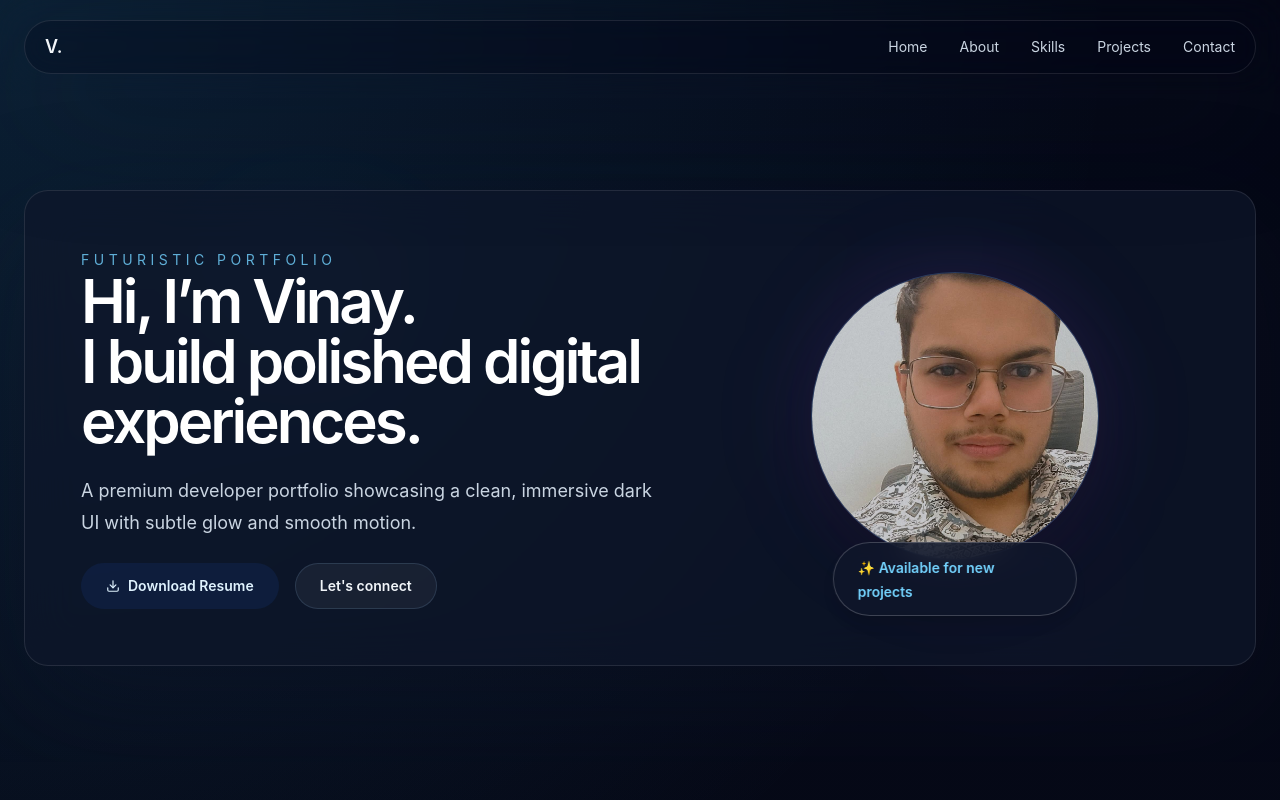
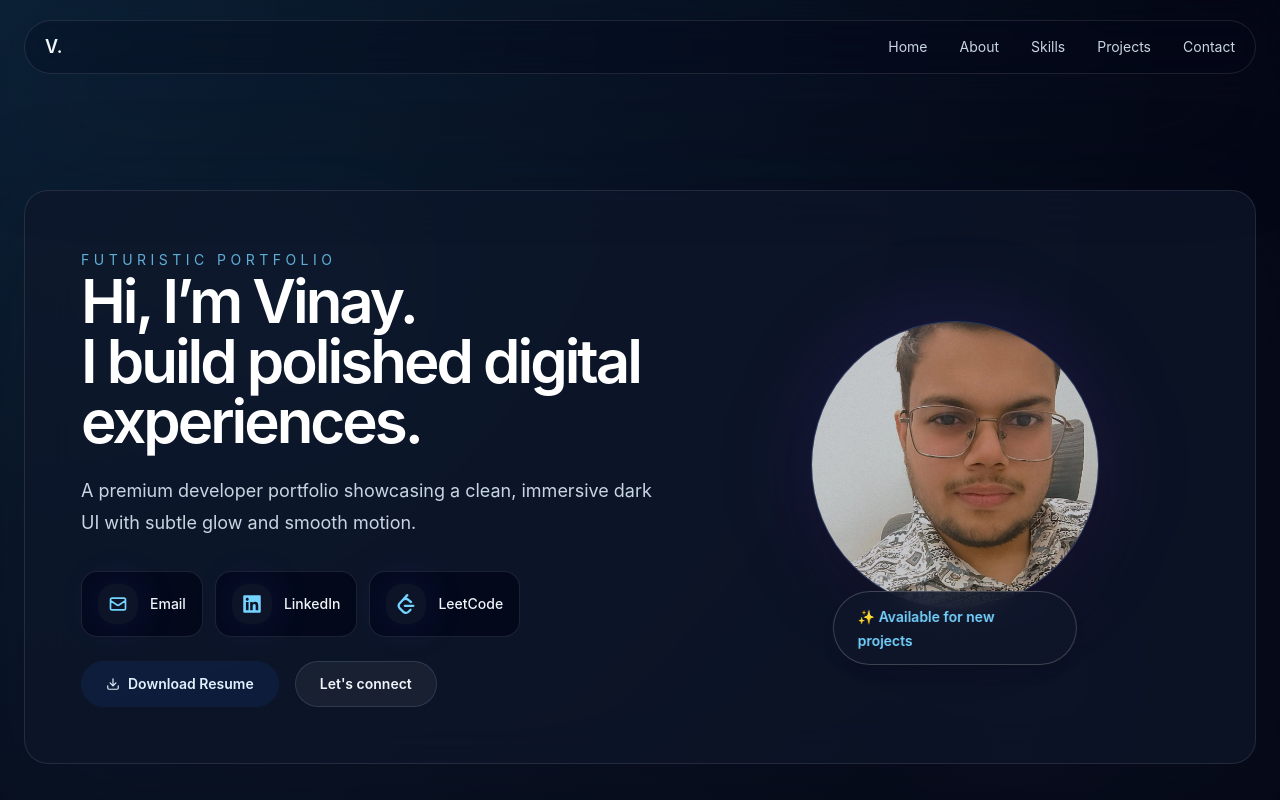
Before and after one commit to VinayGoel000/vinay-portfolio, a React (Vite) app: page / in a window 1280 px wide. Shown: the top 800 px of the page. Built offline with nearby package versions, Linux system fonts and the light colour scheme.

Commit message:
Added professional contact and social sections

```diff
--- a/src/sections/Contact.jsx
+++ b/src/sections/Contact.jsx
@@ -1,11 +1,29 @@
 import { motion } from 'framer-motion'
 import { FiSend } from 'react-icons/fi'
+import { FaLinkedin } from 'react-icons/fa'
+import { HiOutlineMail } from 'react-icons/hi'
+import { SiLeetcode } from 'react-icons/si'
 import SectionHeading from '../components/SectionHeading.jsx'
 
-const socials = [
-  { label: 'GitHub', href: 'https://github.com' },
-  { label: 'LinkedIn', href: 'https://linkedin.com' },
-  { label: 'Twitter', href: 'https://twitter.com' },
+const contactItems = [
+  {
+    label: 'Email',
+    href: 'mailto:work.vinaygoel@gmail.com',
+    detail: 'work.vinaygoel@gmail.com',
+    icon: HiOutlineMail,
+  },
+  {
+    label: 'LinkedIn',
+    href: 'https://linkedin.com/in/vinay-goel-691960278',
+    detail: 'linkedin.com/in/vinay-goel-691960278',
+    icon: FaLinkedin,
+  },
+  {
+    label: 'LeetCode',
+    href: 'https://leetcode.com/u/FvfnNjdyCP/',
+    detail: 'leetcode.com/u/FvfnNjdyCP',
+    icon: SiLeetcode,
+  },
 ]
 
 export default function Contact() {
@@ -14,7 +32,7 @@ export default function Contact() {
       <div className="mx-auto max-w-7xl">
         <SectionHeading title="Contact" subtitle="Send a message or connect on social media." />
 
-        <div className="grid gap-8 lg:grid-cols-[1.05fr_0.95fr]">
+        <div className="grid gap-8 lg:grid-cols-[0.95fr_1.05fr]">
           <motion.div
             initial={{ opacity: 0, x: -20 }}
             whileInView={{ opacity: 1, x: 0 }}
@@ -22,22 +40,37 @@ export default function Contact() {
             transition={{ duration: 0.7 }}
             className="glass-card p-8"
           >
-            <h3 className="text-2xl font-semibold text-white">Let’s build something premium.</h3>
-            <p className="mt-4 text-slate-300">
-              Share your idea or project brief and I’ll respond with a clean, modern solution aligned with your brand.
+            <span className="text-sm uppercase tracking-[0.3em] text-sky-300/80">Premium contact card</span>
+            <h3 className="mt-4 text-3xl font-semibold text-white">Connect with me directly.</h3>
+            <p className="mt-4 max-w-xl text-slate-300">
+              Choose the channel that fits your project. I’m available for technical collaborations, product builds, and consulting with a premium developer experience.
             </p>
-            <div className="mt-8 space-y-3">
-              {socials.map((item) => (
-                <a
-                  key={item.label}
-                  href={item.href}
-                  target="_blank"
-                  rel="noreferrer"
-                  className="block rounded-3xl border border-white/10 bg-slate-900/80 px-5 py-4 text-base text-slate-100 transition hover:border-sky-400/40 hover:text-sky-200"
-                >
-                  {item.label}
-                </a>
-              ))}
+
+            <div className="mt-8 grid gap-4">
+              {contactItems.map((item) => {
+                const Icon = item.icon
+                return (
+                  <motion.a
+                    key={item.label}
+                    href={item.href}
+                    target="_blank"
+                    rel="noopener noreferrer"
+                    whileHover={{ scale: 1.01, y: -1 }}
+                    className="group flex items-center justify-between rounded-[1.75rem] border border-white/10 bg-slate-950/80 px-5 py-5 text-left transition hover:border-sky-400/40 hover:bg-slate-900/95 hover:text-sky-200"
+                  >
+                    <span className="flex items-center gap-4">
+                      <span className="flex h-12 w-12 items-center justify-center rounded-3xl bg-slate-900/90 text-sky-300 shadow-glow">
+                        <Icon className="h-6 w-6" />
+                      </span>
+                      <span>
+                        <span className="block text-base font-semibold text-white">{item.label}</span>
+                        <span className="block text-sm text-slate-400 break-all">{item.detail}</span>
+                      </span>
+                    </span>
+                    <span className="text-sky-300/90 text-sm">Open</span>
+                  </motion.a>
+                )
+              })}
             </div>
           </motion.div>
 
--- a/src/sections/Footer.jsx
+++ b/src/sections/Footer.jsx
@@ -1,4 +1,25 @@
 import { motion } from 'framer-motion'
+import { FaLinkedin } from 'react-icons/fa'
+import { HiOutlineMail } from 'react-icons/hi'
+import { SiLeetcode } from 'react-icons/si'
+
+const footerLinks = [
+  {
+    name: 'Email',
+    href: 'mailto:work.vinaygoel@gmail.com',
+    icon: HiOutlineMail,
+  },
+  {
+    name: 'LinkedIn',
+    href: 'https://linkedin.com/in/vinay-goel-691960278',
+    icon: FaLinkedin,
+  },
+  {
+    name: 'LeetCode',
+    href: 'https://leetcode.com/u/FvfnNjdyCP/',
+    icon: SiLeetcode,
+  },
+]
 
 export default function Footer() {
   return (
@@ -11,7 +32,24 @@ export default function Footer() {
     >
       <div className="mx-auto flex max-w-7xl flex-col items-center justify-between gap-4 text-sm text-slate-400 sm:flex-row">
         <span>© 2026 Vinay — Crafted for premium digital presence.</span>
-        <span className="text-slate-500">Built with React, Tailwind CSS, and Framer Motion.</span>
+        <div className="flex items-center gap-3">
+          {footerLinks.map((item) => {
+            const Icon = item.icon
+            return (
+              <motion.a
+                key={item.name}
+                href={item.href}
+                target="_blank"
+                rel="noopener noreferrer"
+                whileHover={{ scale: 1.05 }}
+                className="inline-flex h-10 w-10 items-center justify-center rounded-full border border-white/10 bg-slate-900/80 text-slate-400 transition hover:border-sky-400/40 hover:text-sky-200"
+                aria-label={item.name}
+              >
+                <Icon className="h-5 w-5" />
+              </motion.a>
+            )
+          })}
+        </div>
       </div>
     </motion.footer>
   )
--- a/src/sections/Hero.jsx
+++ b/src/sections/Hero.jsx
@@ -1,11 +1,31 @@
 import { useEffect, useMemo, useState } from 'react'
 import { motion } from 'framer-motion'
 import { FiDownload } from 'react-icons/fi'
-import { FaGithub, FaLinkedin, FaTwitter } from 'react-icons/fa'
+import { FaLinkedin } from 'react-icons/fa'
+import { HiOutlineMail } from 'react-icons/hi'
+import { SiLeetcode } from 'react-icons/si'
 import ProfileImage from '../components/ProfileImage.jsx'
 import vinayFront from '../assets/vinay-front.jpeg'
 
 const roles = ['Full-stack Engineer', 'UI Architect', 'Digital Product Maker']
+
+const heroSocials = [
+  {
+    name: 'Email',
+    href: 'mailto:work.vinaygoel@gmail.com',
+    icon: HiOutlineMail,
+  },
+  {
+    name: 'LinkedIn',
+    href: 'https://linkedin.com/in/vinay-goel-691960278',
+    icon: FaLinkedin,
+  },
+  {
+    name: 'LeetCode',
+    href: 'https://leetcode.com/u/FvfnNjdyCP/',
+    icon: SiLeetcode,
+  },
+]
 
 export default function Hero() {
   const [text, setText] = useState('')
@@ -64,7 +84,27 @@ export default function Hero() {
               <p className="max-w-xl text-base leading-8 text-slate-300 sm:text-lg">
                 A premium developer portfolio showcasing a clean, immersive dark UI with subtle glow and smooth motion.
               </p>
-              <div className="flex flex-wrap gap-4">
+              <div className="mt-8 flex flex-wrap items-center gap-3">
+                {heroSocials.map((item) => {
+                  const Icon = item.icon
+                  return (
+                    <motion.a
+                      key={item.name}
+                      href={item.href}
+                      target="_blank"
+                      rel="noopener noreferrer"
+                      whileHover={{ y: -2, scale: 1.02 }}
+                      className="group inline-flex items-center gap-3 rounded-2xl border border-white/10 bg-slate-950/75 px-4 py-3 text-sm text-slate-100 transition hover:border-sky-400/50 hover:bg-slate-900/95 hover:text-sky-200"
+                    >
+                      <span className="flex h-10 w-10 items-center justify-center rounded-2xl bg-slate-900/80 text-sky-300 shadow-glow">
+                        <Icon className="h-5 w-5" />
+                      </span>
+                      <span className="font-medium">{item.name}</span>
+                    </motion.a>
+                  )
+                })}
+              </div>
+              <div className="mt-6 flex flex-wrap gap-4">
                 <a href="/resume.pdf" download className="glow-button">
                   <FiDownload className="mr-2" /> Download Resume
                 </a>
```
Also changed, not shown: 2 other files (tests, documents, lock files or other folders).
